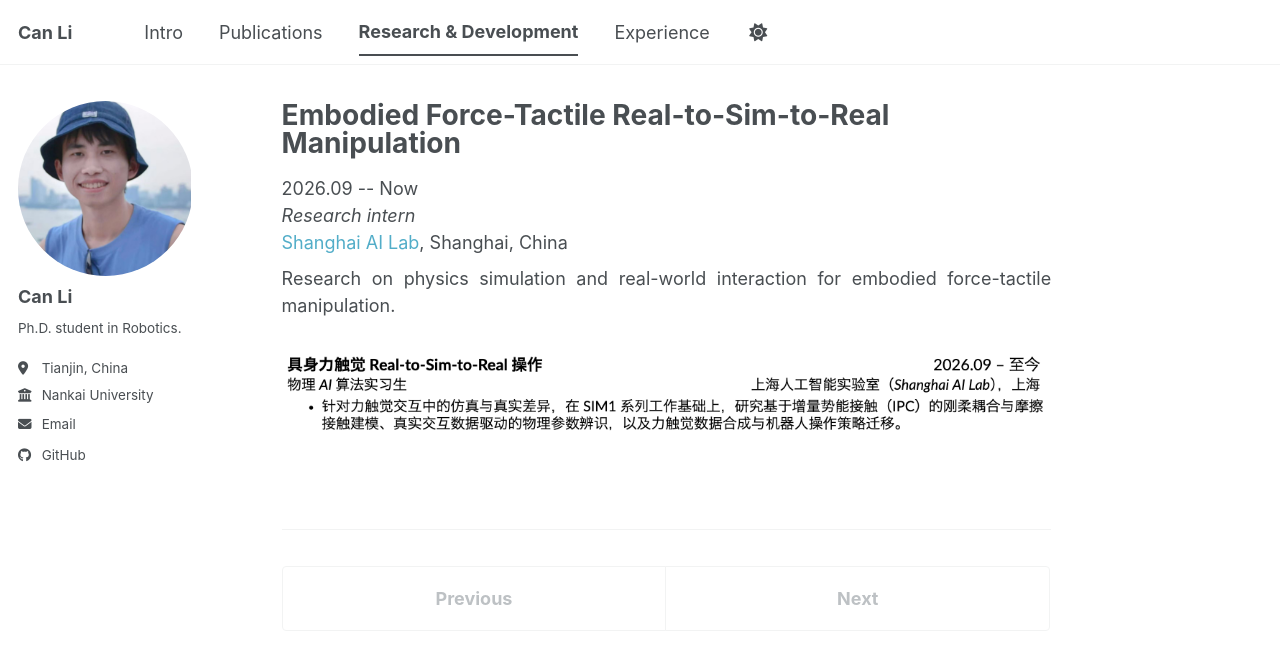
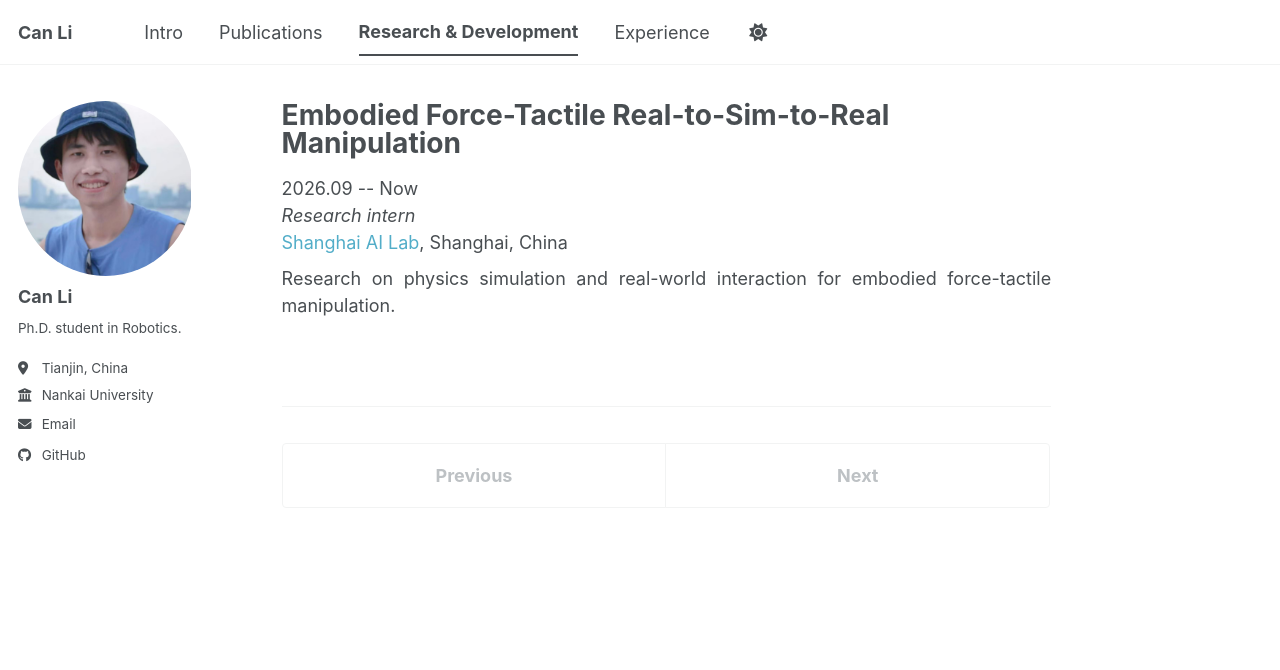
Before and after one commit to CAN-Lee/Personal_Page, a Jekyll site: the page built from _portfolio/2026-09-01-real-to-sim-to-real.md, in a window 1280 px wide and 900 px high. Shown: the top 670 px of the window. Built offline with Jekyll 4.4.1, drawn with Linux system fonts in a browser that asks for light colours; a style sheet for code colours, icons or effects is not loaded.

Commit message:
Remove Shanghai AI Lab project image

```diff
--- a/_includes/work-experience-list.html
+++ b/_includes/work-experience-list.html
@@ -7,7 +7,6 @@
   <div class="work-experience__details">
     <h2><a href="https://www.shlab.org.cn/">Research Intern, Shanghai AI Lab</a></h2>
     <p>2026.09 -- Now</p>
-    <img src="{{ base_path }}/images/shanghai-ai-lab-project.png" alt="Shanghai AI Lab embodied force-tactile real-to-sim-to-real manipulation project" loading="lazy">
   </div>
 </article>
 
--- a/_portfolio/2026-09-01-real-to-sim-to-real.md
+++ b/_portfolio/2026-09-01-real-to-sim-to-real.md
@@ -8,5 +8,3 @@ collection: portfolio
 permalink: "/portfolio/real-to-sim-to-real/"
 ---
 <p>Research on physics simulation and real-world interaction for embodied force-tactile manipulation.</p>
-
-<img src="{{ '/images/shanghai-ai-lab-project.png' | relative_url }}" alt="Shanghai AI Lab embodied force-tactile real-to-sim-to-real manipulation project" loading="lazy">
```
Also changed, not shown: images/shanghai-ai-lab-project.png (deleted).
